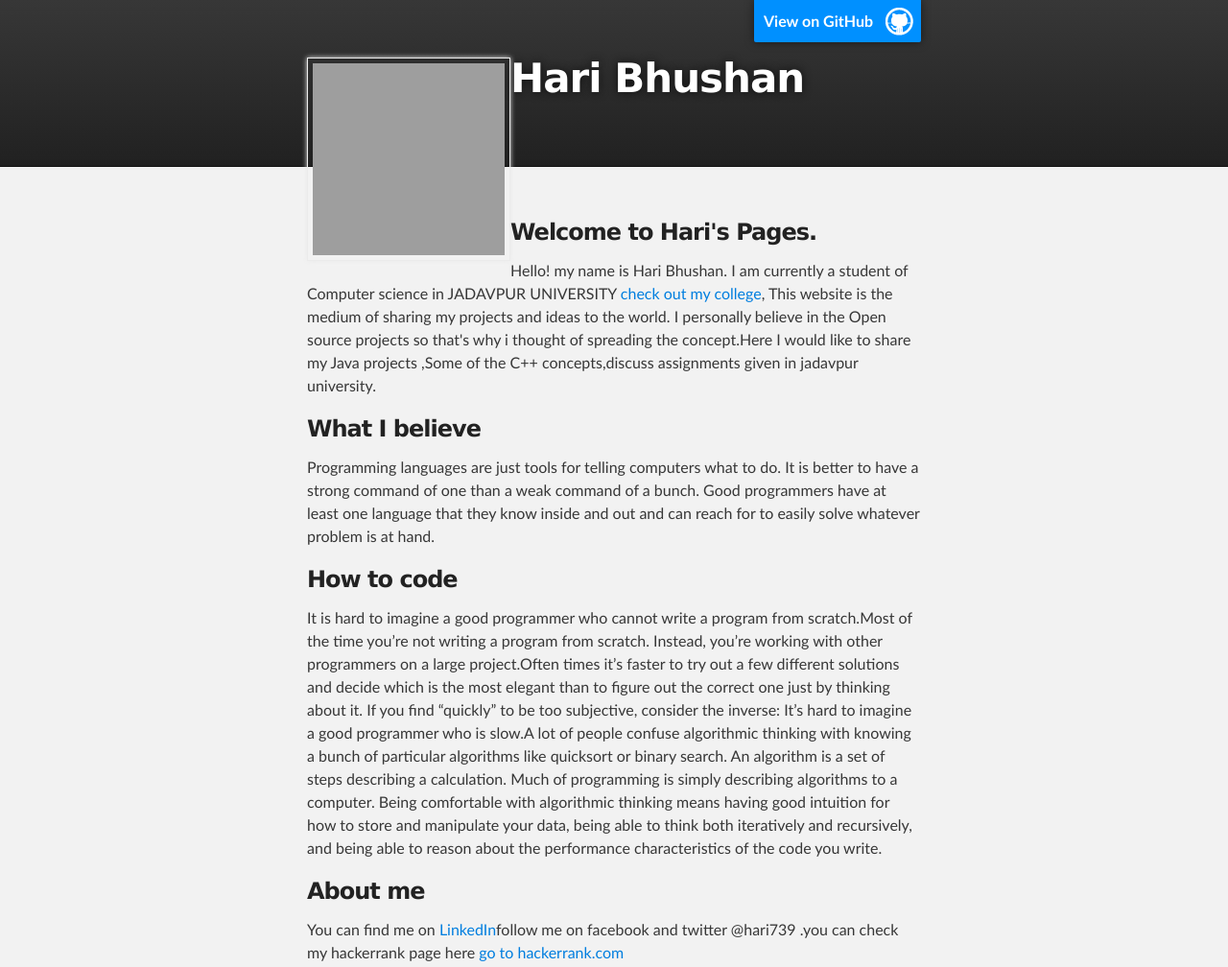
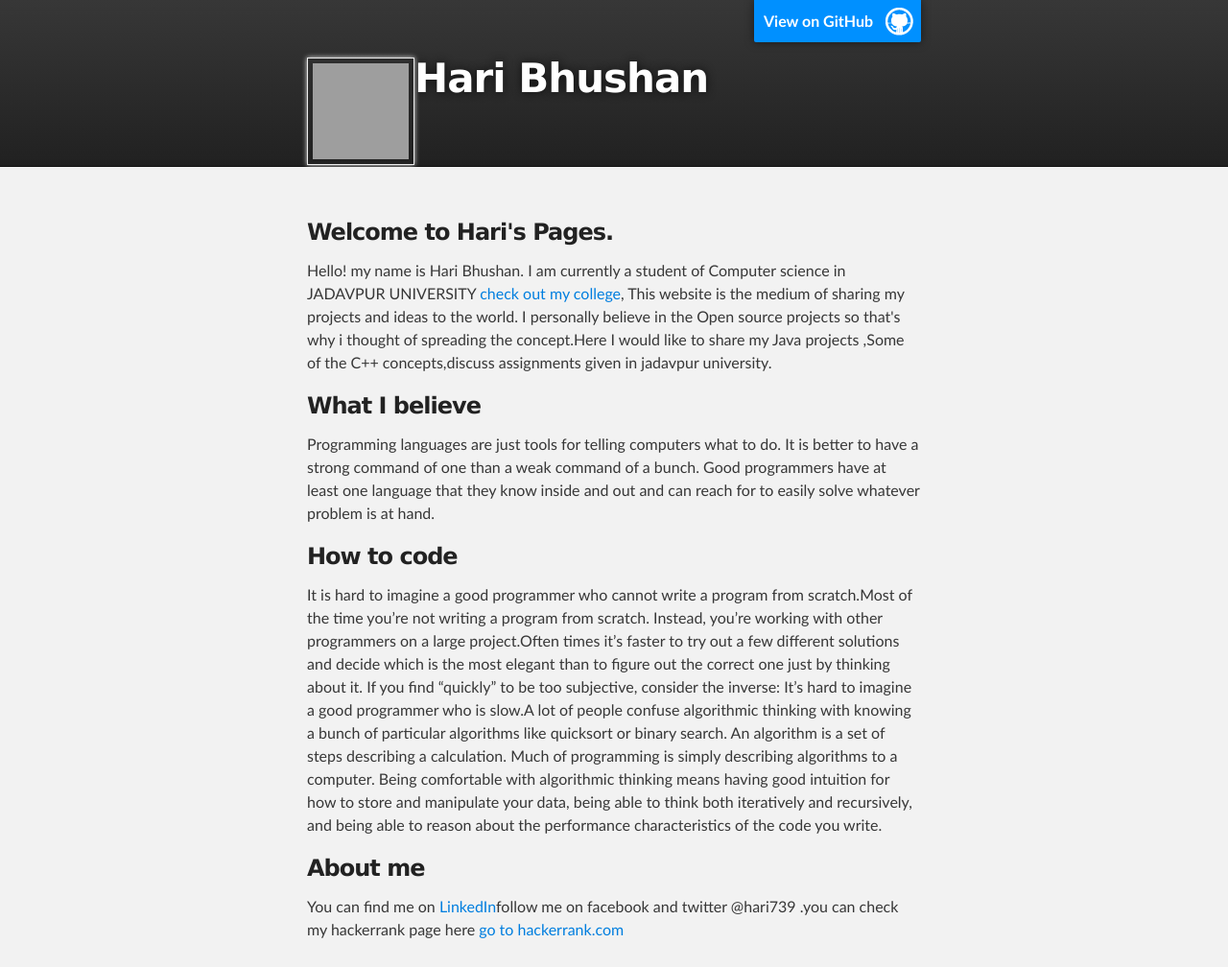
Before and after one commit to Hari739/hari739.github.io, a plain HTML site: page index.html in a window 1280 px wide. Shown: the top 1008 px of the page at 96% size. Drawn offline with Linux system fonts and the light colour scheme; grey boxes are pictures that could not be loaded.

Commit message:
Update index.html

```diff
--- a/index.html
+++ b/index.html
@@ -17,7 +17,7 @@
     <div id="header_wrap" class="outer">
         <header class="inner">
           <a id="forkme_banner" href="https://github.com/Hari739">View on GitHub</a>
-        <img src="https://scontent-sit4-1.xx.fbcdn.net/v/l/t1.0-9/12002236_924113284328276_8335384850227996163_n.jpg?oh=f466c4ecfd3d0342693758580b74896e&oe=5813C008" alt="Hari" style="width:200px;height:200px;" align ="left">
+        <img src="https://scontent-sit4-1.xx.fbcdn.net/v/l/t1.0-9/12002236_924113284328276_8335384850227996163_n.jpg?oh=f466c4ecfd3d0342693758580b74896e&oe=5813C008" alt="Hari" style="width:100px;height:100px;" align ="left">
 
           <h1 id="project_title">Hari Bhushan</h1>
           <h2 id="project_tagline"></h2>
```
